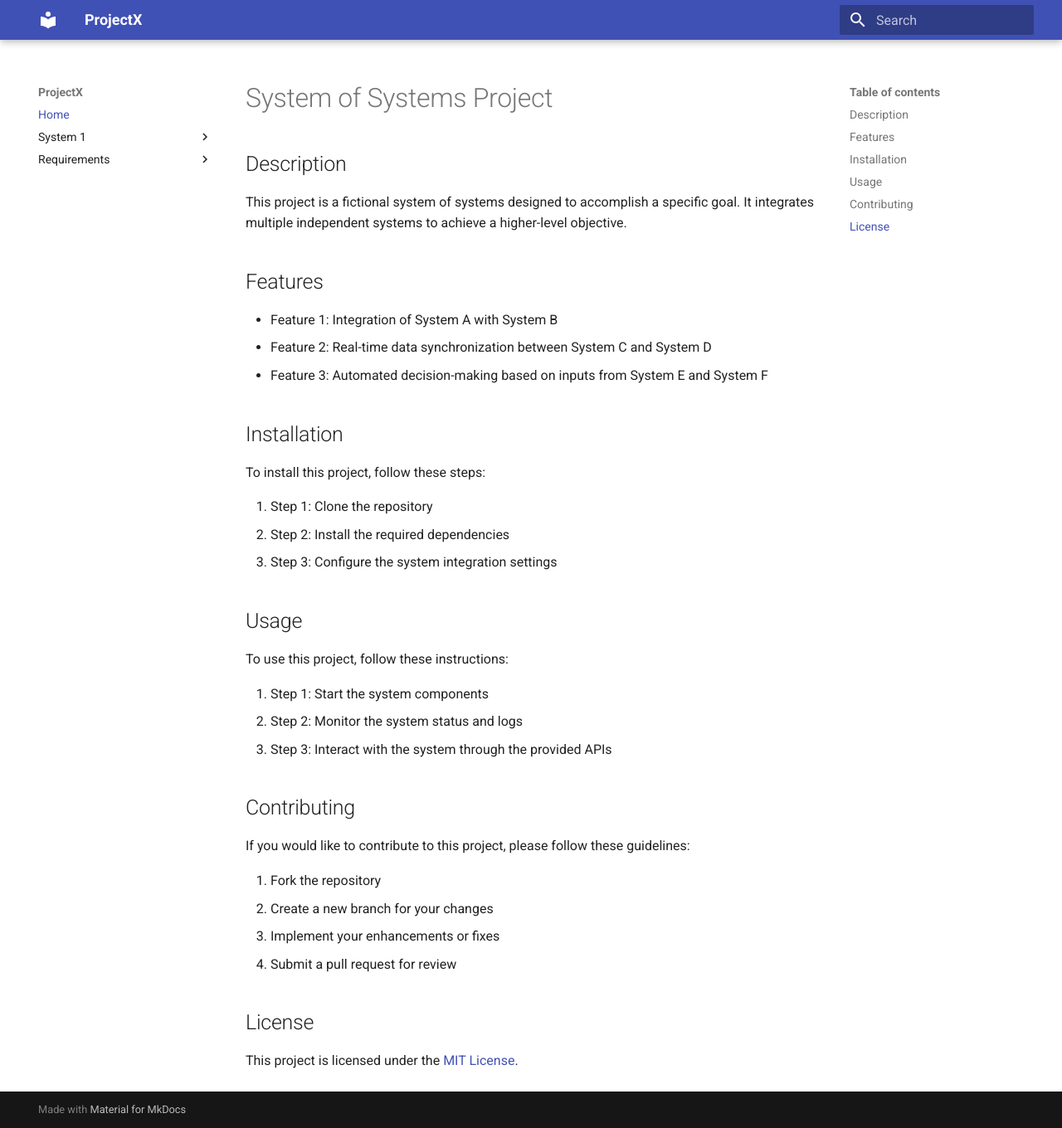
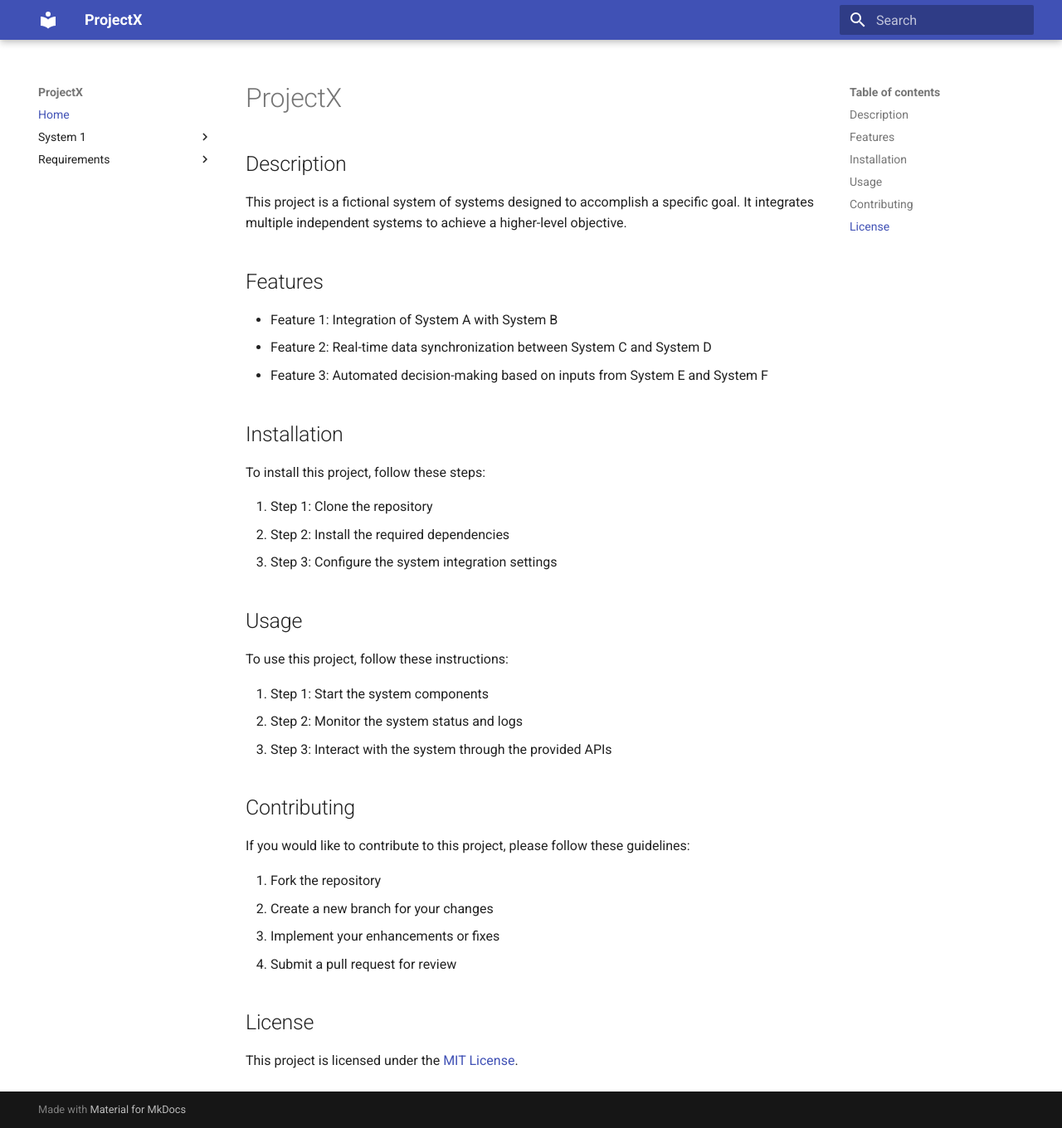
Before and after one commit to steele-ntwrk/ProjectX, an MkDocs documentation site: the page built from docs/index.md, in a window 1280 px wide and 1360 px high. Shown: the whole window at 83% size. Built offline with MkDocs 1.6.1 and Material for MkDocs 9.7.7, drawn with Linux system fonts in a browser that asks for light colours.

Commit message:
new or automated update

```diff
--- a/docs/index.md
+++ b/docs/index.md
@@ -1,4 +1,4 @@
-# System of Systems Project
+# ProjectX
 
 ## Description
 
```
Also changed, not shown: site/index.html, site/search/search_index.json, 1 other file.
